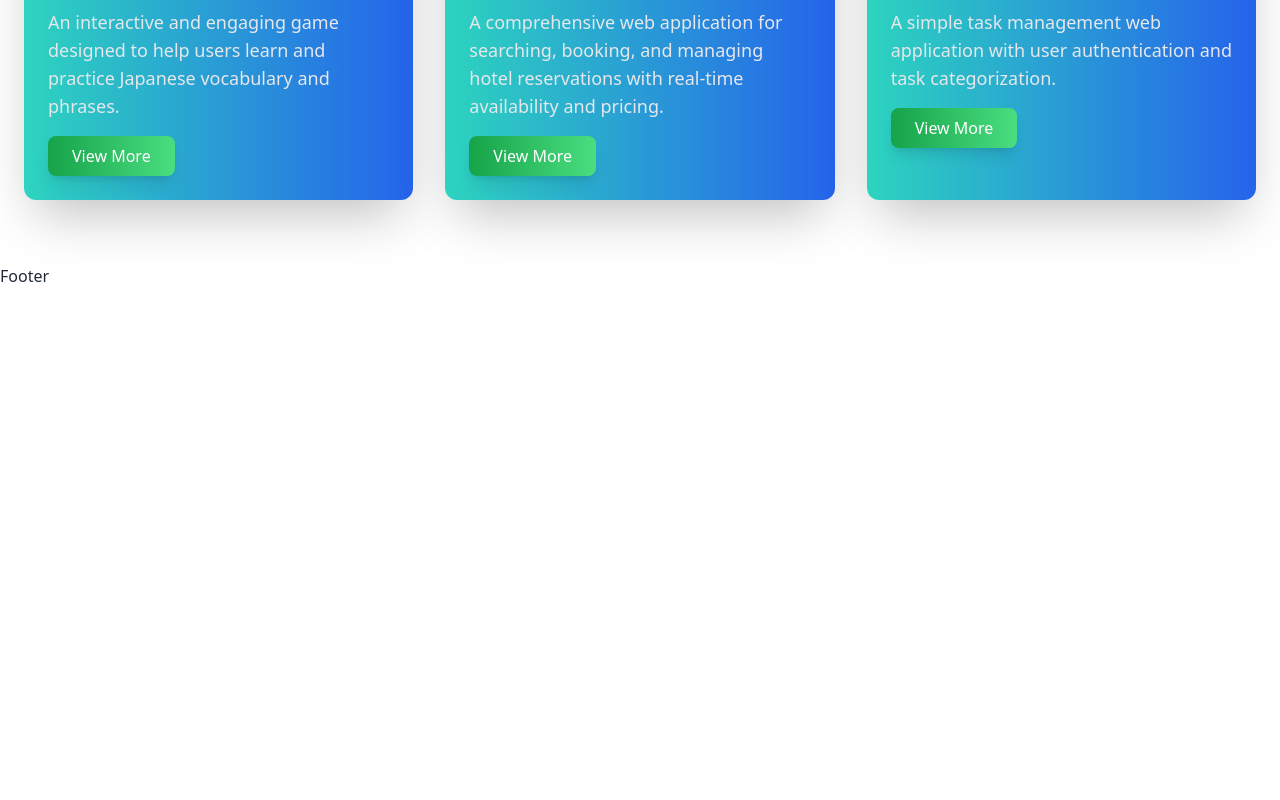
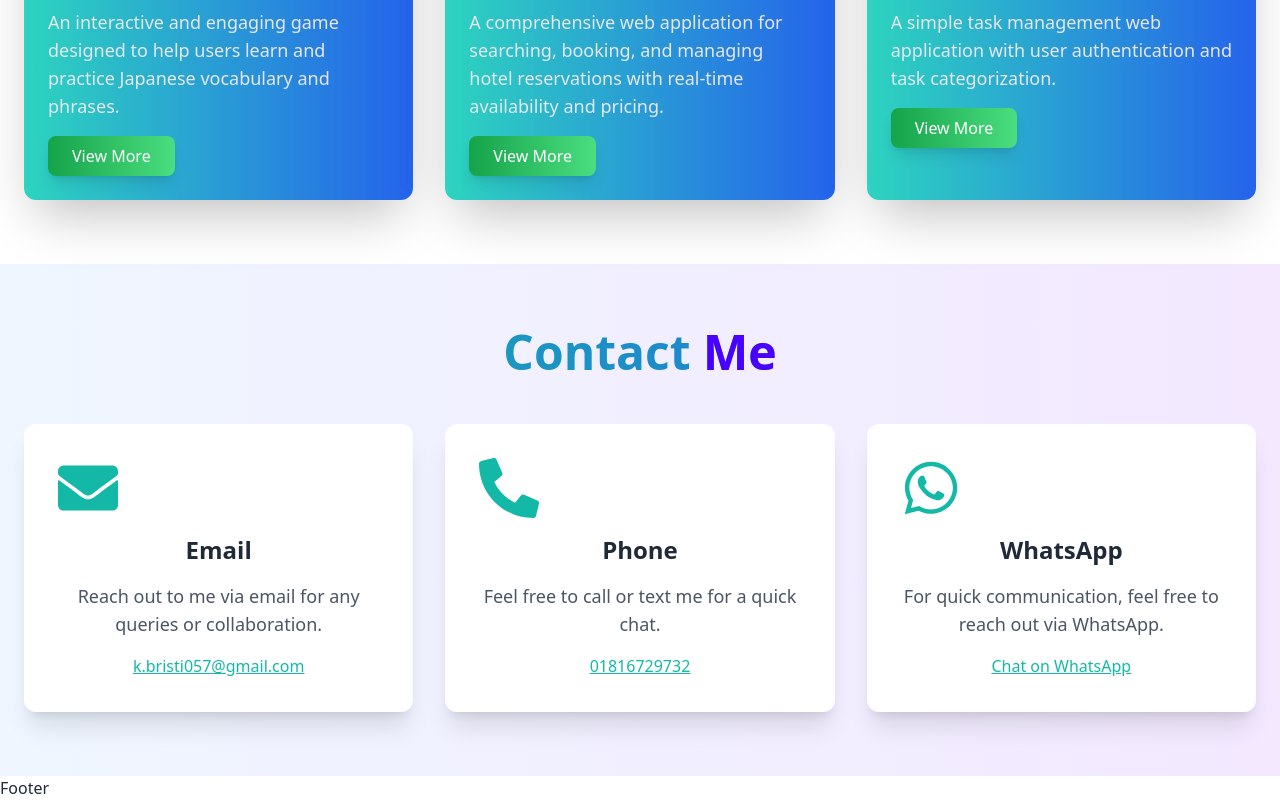
Before and after one commit to Ayesha10412/my-portfolio, a React (Vite) app: page / in a window 1280 px wide. Shown: the part 2978-3778 px from the top of the page. Before the commit the page ends 3266 px from the top, so only its background shows below. Built offline with nearby package versions, Linux system fonts and the light colour scheme.

Commit message:
added the conatct section

```diff
--- a/src/Pages/Main.jsx
+++ b/src/Pages/Main.jsx
@@ -4,6 +4,7 @@ import About from "../components/About/About";
 import Skill from "../components/Skill/Skill";
 import Education from "../components/Education/Education";
 import Projects from "../components/Projects/Projects";
+import Contact from "../components/Contact/Contact";
 
 const Main = () => {
   return (
@@ -13,6 +14,7 @@ const Main = () => {
       <Skill></Skill>
       <Education></Education>
       <Projects></Projects>
+      <Contact></Contact>
     </div>
   );
 };
--- /dev/null
+++ b/src/components/Contact/Contact.jsx
@@ -0,0 +1,67 @@
+import React from "react";
+import { FaEnvelope, FaPhoneAlt, FaWhatsapp } from "react-icons/fa"; // Icons for email, phone, and whatsapp
+
+const Contact = () => {
+  return (
+    <div className="container mx-auto px-6 py-16 bg-gradient-to-r from-blue-50 to-purple-100">
+      {/* Title Section */}
+      <h1 className="text-5xl font-extrabold text-center mb-12 text-transparent bg-clip-text bg-gradient-to-r from-teal-500 to-blue-600">
+        Contact <span className="text-primary">Me</span>
+      </h1>
+
+      {/* Contact Information Section */}
+      <div className="grid grid-cols-1 sm:grid-cols-2 lg:grid-cols-3 gap-8">
+        {/* Email Section */}
+        <div className="bg-white p-8 rounded-xl shadow-xl hover:shadow-2xl transition-all duration-300 text-center border-2 border-transparent hover:border-teal-500 transform hover:scale-105">
+          <FaEnvelope className="text-6xl text-teal-500 mb-4" />
+          <h3 className="text-2xl font-semibold text-gray-800 mb-4">Email</h3>
+          <p className="text-lg text-gray-600 mb-4">
+            Reach out to me via email for any queries or collaboration.
+          </p>
+          <a
+            href="mailto:k.bristi057@gmail.com"
+            className="text-teal-500 hover:text-teal-600 underline"
+          >
+            k.bristi057@gmail.com
+          </a>
+        </div>
+
+        {/* Phone Section */}
+        <div className="bg-white p-8 rounded-xl shadow-xl hover:shadow-2xl transition-all duration-300 text-center border-2 border-transparent hover:border-teal-500 transform hover:scale-105">
+          <FaPhoneAlt className="text-6xl text-teal-500 mb-4" />
+          <h3 className="text-2xl font-semibold text-gray-800 mb-4">Phone</h3>
+          <p className="text-lg text-gray-600 mb-4">
+            Feel free to call or text me for a quick chat.
+          </p>
+          <a
+            href="tel:+8801816729732"
+            className="text-teal-500 hover:text-teal-600 underline"
+          >
+            01816729732
+          </a>
+        </div>
+
+        {/* WhatsApp Section */}
+        <div className="bg-white p-8 rounded-xl shadow-xl hover:shadow-2xl transition-all duration-300 text-center border-2 border-transparent hover:border-teal-500 transform hover:scale-105">
+          <FaWhatsapp className="text-6xl text-teal-500 mb-4" />
+          <h3 className="text-2xl font-semibold text-gray-800 mb-4">
+            WhatsApp
+          </h3>
+          <p className="text-lg text-gray-600 mb-4">
+            For quick communication, feel free to reach out via WhatsApp.
+          </p>
+          <a
+            href="https://wa.me/8801816729732"
+            className="text-teal-500 hover:text-teal-600 underline"
+            target="_blank"
+            rel="noopener noreferrer"
+          >
+            Chat on WhatsApp
+          </a>
+        </div>
+      </div>
+    </div>
+  );
+};
+
+export default Contact;
--- a/src/router/Router.jsx
+++ b/src/router/Router.jsx
@@ -5,6 +5,7 @@ import About from "../components/About/About";
 import Skill from "../components/Skill/Skill";
 import Education from "../components/Education/Education";
 import Projects from "../components/Projects/Projects";
+import Contact from "../components/Contact/Contact";
 
 const Router = createBrowserRouter([
   {
@@ -31,6 +32,10 @@ const Router = createBrowserRouter([
         path: "/",
         element: <Projects></Projects>,
       },
+      {
+        path: "/",
+        element: <Contact></Contact>,
+      },
     ],
   },
 ]);
```
